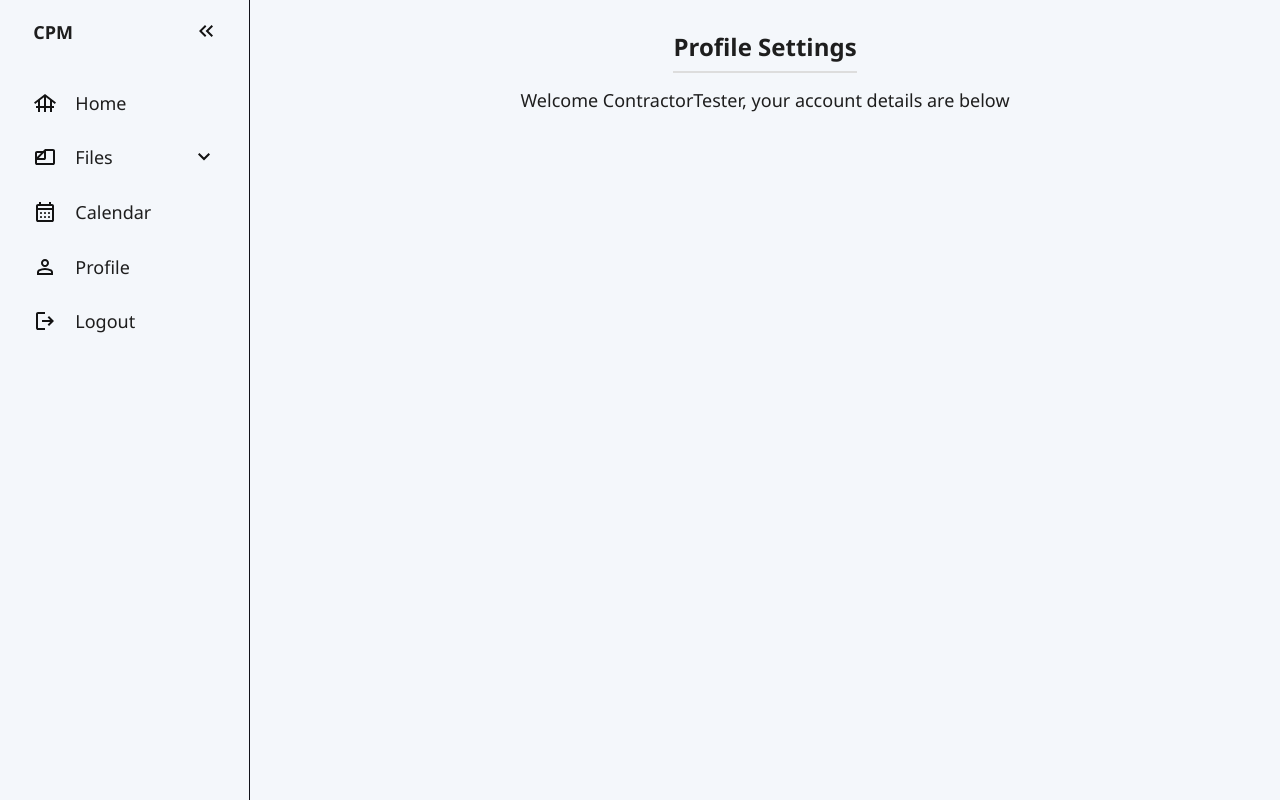
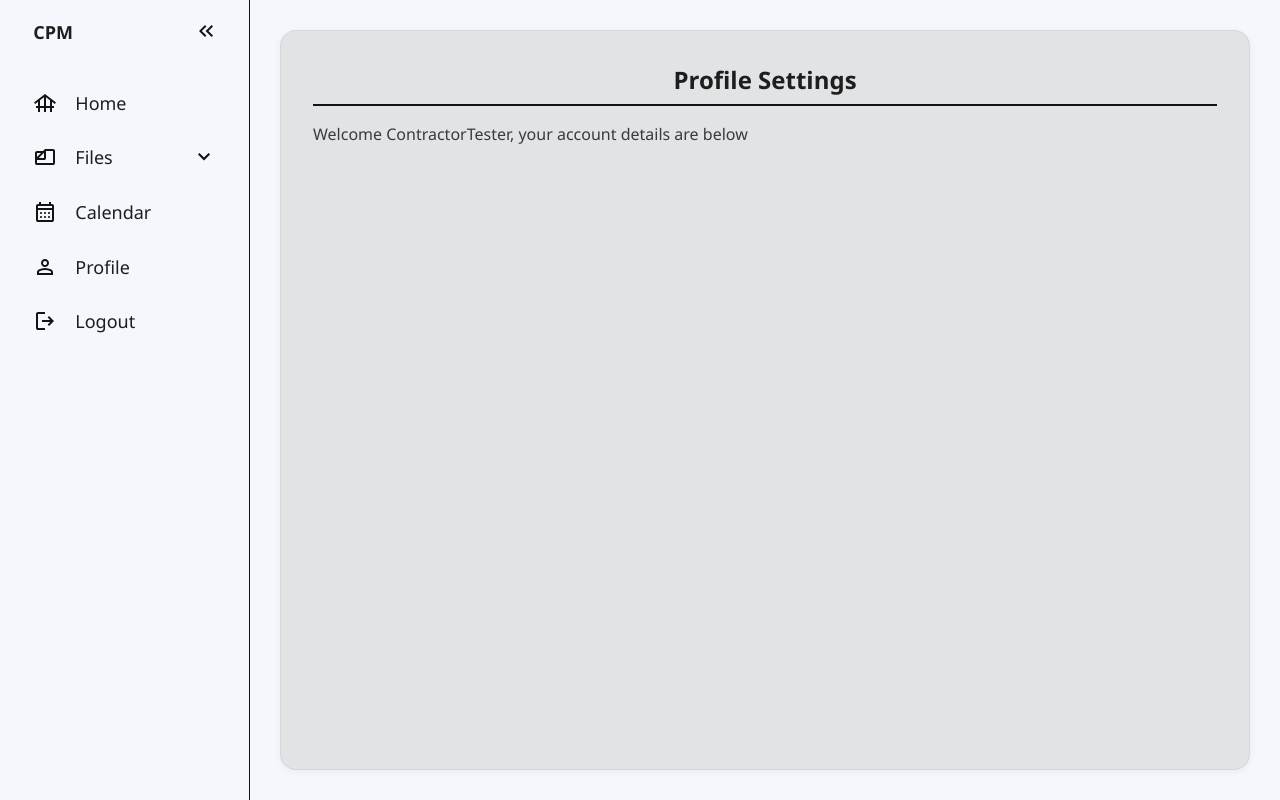
Before and after one commit to EchoingTime/construction-project-manager, a Flask app: page /profile in a window 1280 px wide. Run offline with Flask 3, Linux system fonts and the light colour scheme; a user stored in the database is signed in; data comes from the database, SQL or seed files in the repository.

Commit message:
Last Update of the Night
ChatGPT Assisted CSS Reformatting Completed

```diff
--- a/website/static/css/style.css
+++ b/website/static/css/style.css
@@ -9,7 +9,7 @@
   /* Primary Colors */
   --base-clr: #f4f7fb; /* Default Page Background */
   --line-clr: #11121a; /* Lines and borders */
-  --accent-clr: #2a2a2a; /* Buttons, links, and highlights */
+  --accent-clr: #2980b9; /* Buttons, links, and highlights */
   /* Text Colors */
   --text-clr: #1e1e1e;
   --text-faded-clr: #3a3a3a;
@@ -309,13 +309,34 @@
 /*-------------------------- Profile Page --------------------------*/
 
 #profile-section {
+  width: 100%;
+  display: flex;
+  flex-direction: column;
+  align-items: flex-start;
   justify-content: flex-start;
+
+  background-color: var(--form-bg-clr);
+  border: 1px solid var(--transparent-border-clr);
+  border-radius: 1rem;
+  padding: 2rem;
+  box-shadow: 0 2px 8px rgba(0, 0, 0, 0.05);
 }
+
 #profile-section h2 {
-  margin-bottom: 15px;
+  font-size: 1.5rem;
+  font-weight: 700;
+  color: var(--text-clr);
+  margin-bottom: 1rem;
+  border-bottom: 2px solid var(--line-clr);
+  padding-bottom: 0.5rem;
+  width: 100%;
 }
+
 #profile-section p {
-  margin-bottom: 10px;
+  font-size: 1rem;
+  color: var(--text-faded-clr);
+  margin-bottom: 0.75rem;
+  line-height: 1.6;
 }
 
 /*-------------------------- Project Page Overview --------------------------*/
@@ -582,7 +603,7 @@
   border: 1px solid #ccc;
 }
 
-/*-------------------------- Project Page Overview --------------------------*/
+/*-------------------------- Project Details --------------------------*/
 
 #project-details p {
   font-size: 1rem;
```
